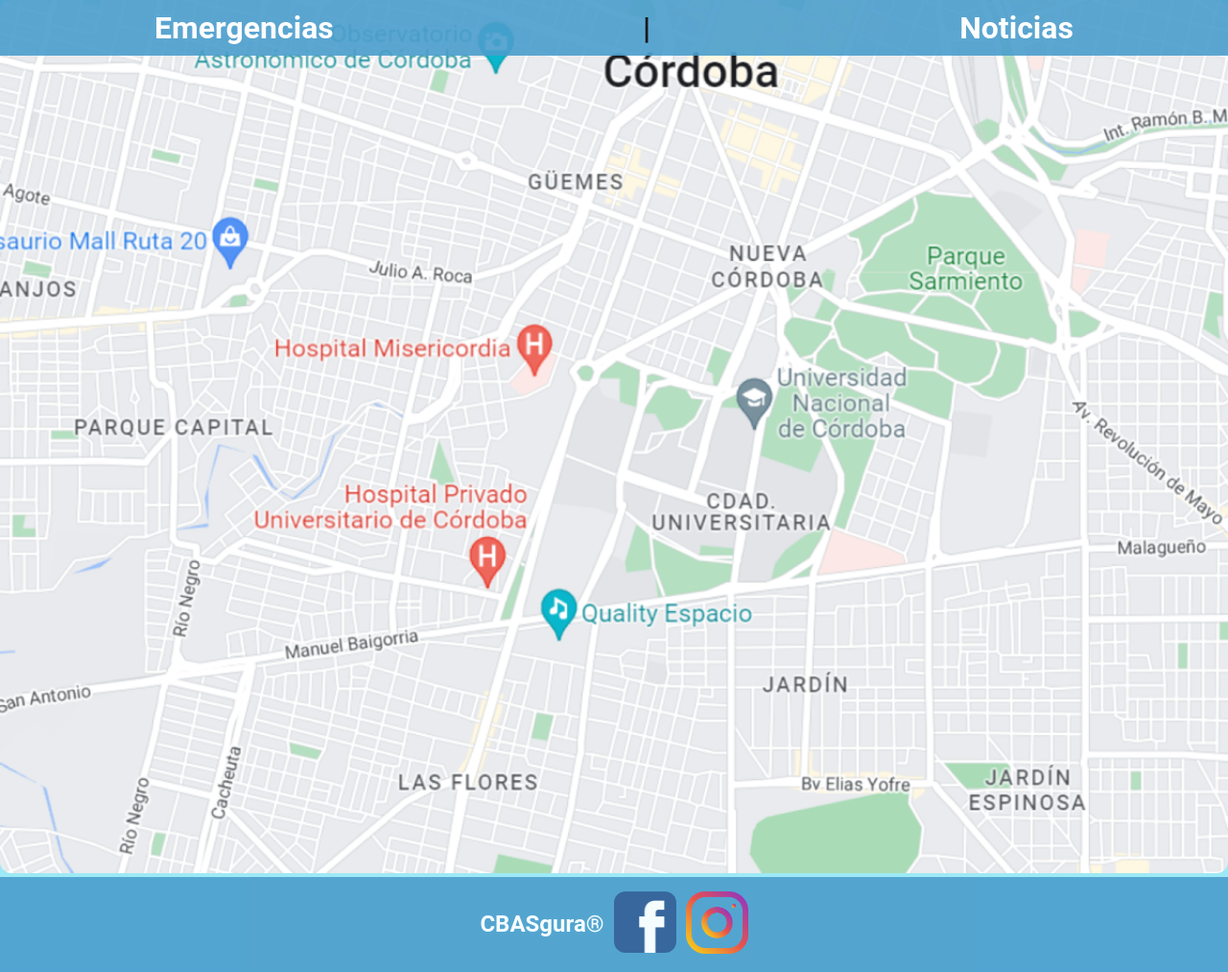
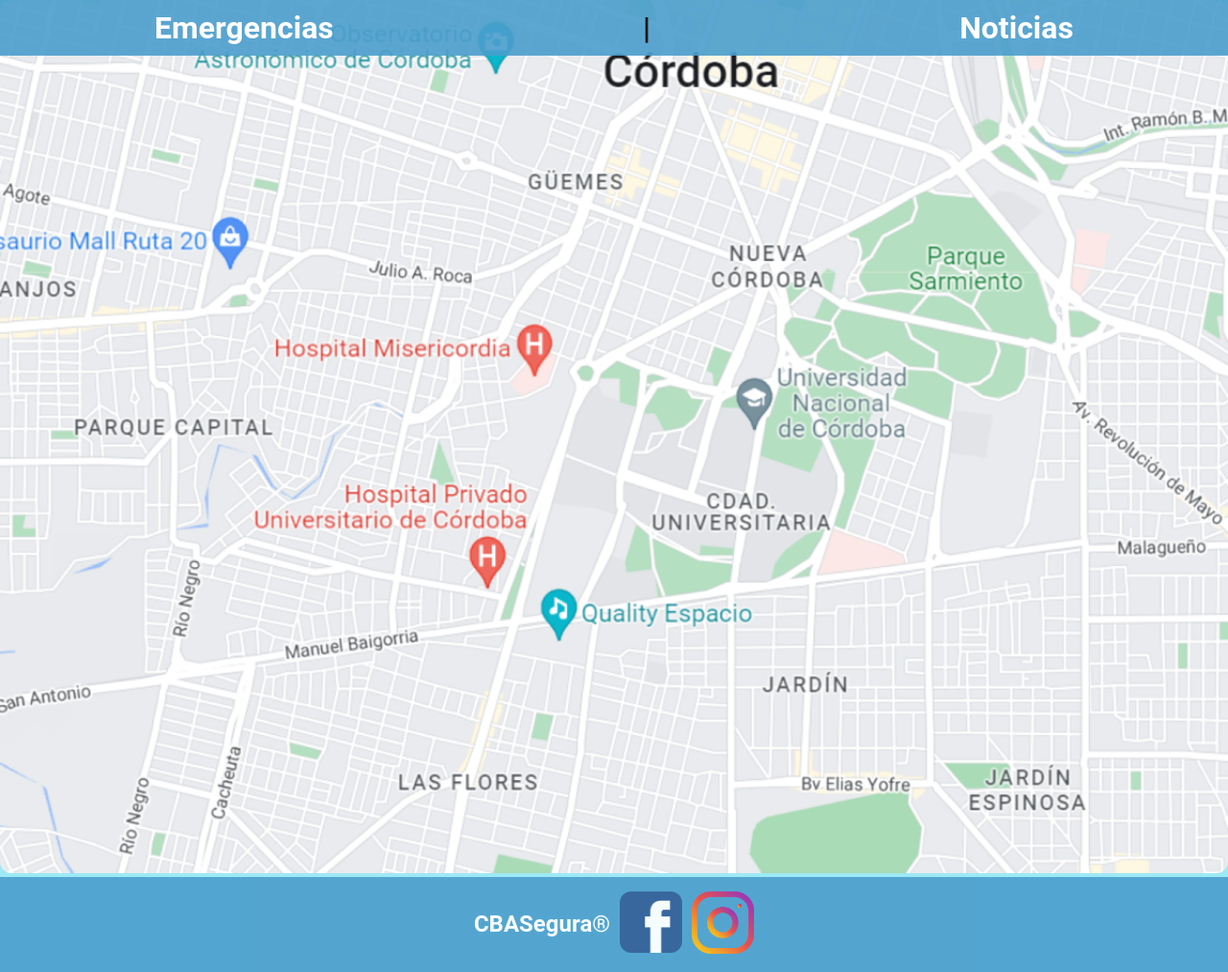
Before and after one commit to TonnyL29/CBAsegura, a website: page index.html in a window 1280 px wide. Shown: the whole page at 96% size. Drawn offline with Linux system fonts and the light colour scheme.

Commit message:
Update index.html

```diff
--- a/index.html
+++ b/index.html
@@ -28,7 +28,7 @@
     </div>
     <footer class="footer-inedex">
         <div class="contenedor--footer">
-            <div class="contenedor--footer--p"><p>CBASgura®</p></div>
+            <div class="contenedor--footer--p"><p>CBASegura®    </p></div>
             <div class="red-s-fb"><a href="https://facebook.com"><img src="media/facebook.png" alt=""></a></div>
             <div class="red-s-ig"><a href="https://instagram.com"><img src="media/instagram.png" alt=""></a></div>
         </div>
```
